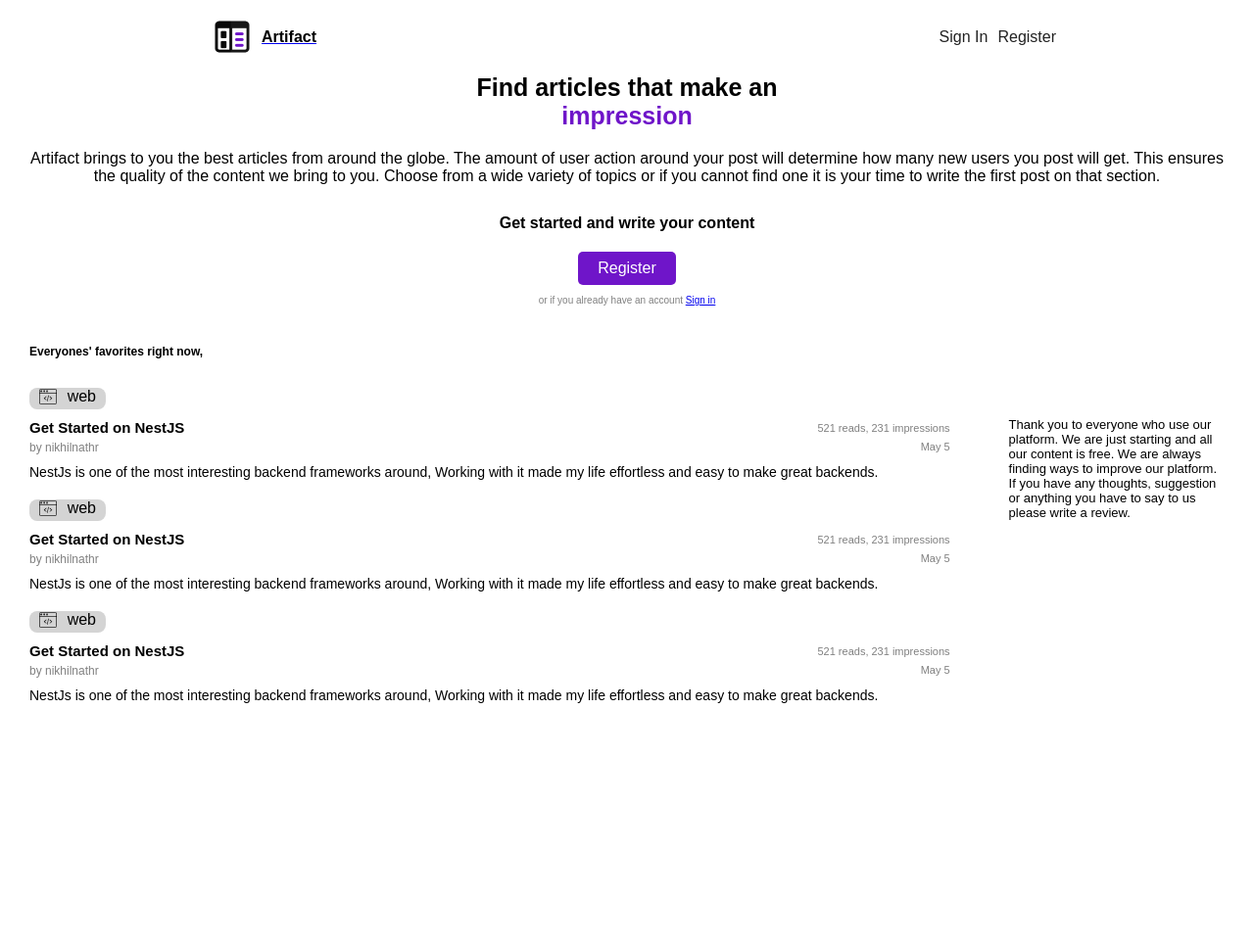
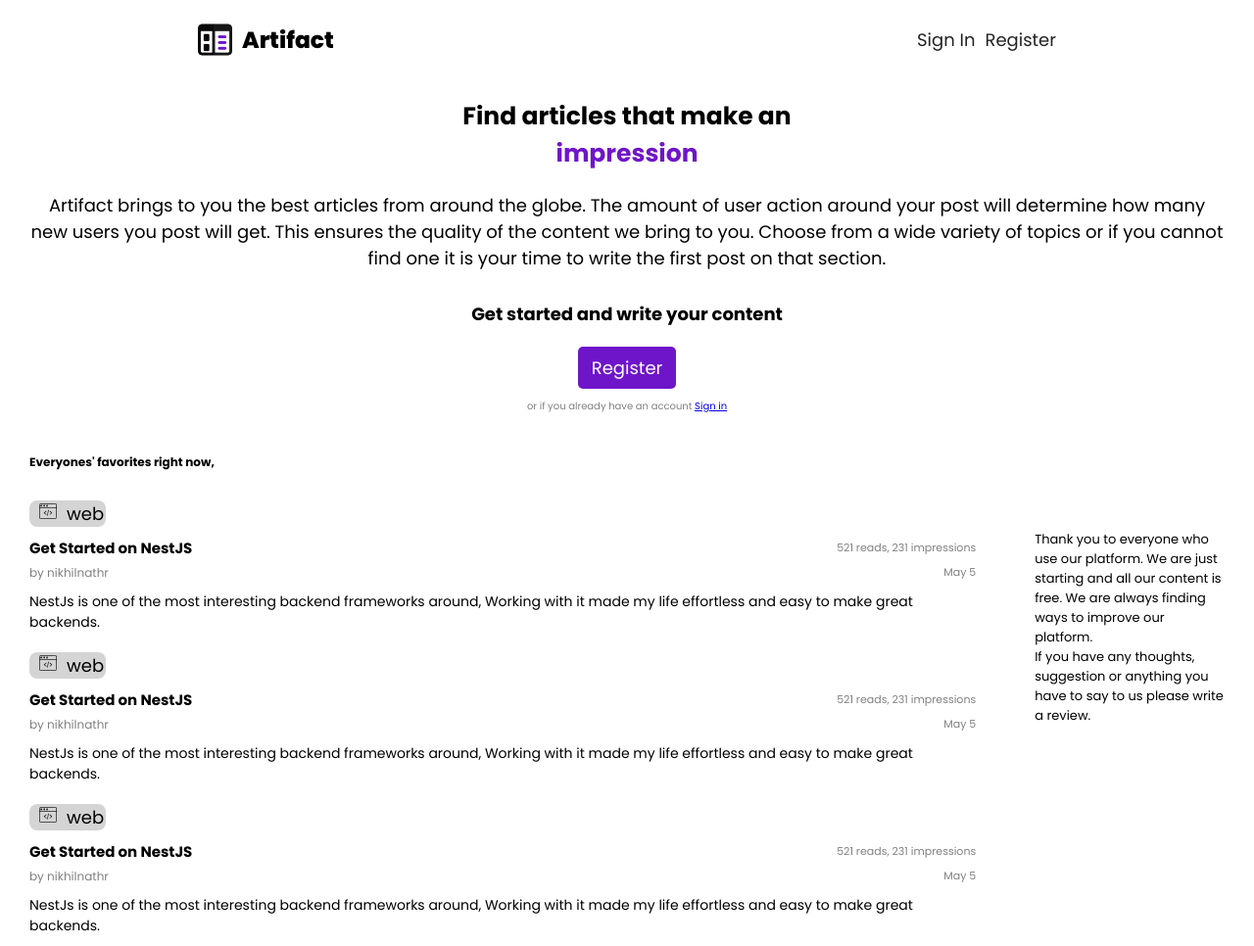
Before and after one commit to sivanandini029/artifact, a PHP site: page / in a window 1280 px wide. Shown: the whole page at 98% size. Before the commit the page ends 718 px from the top, so only its background shows below. Run offline with PHP 8.4, Linux system fonts and the light colour scheme.

Commit message:
Modify header styles

```diff
--- a/index.html
+++ b/index.html
@@ -3,19 +3,19 @@
     <head>
         <title>artifact</title>
         <link rel="stylesheet" href="style.css">
-        <link href="https://fonts.googleapis.com/css2?family=Poppins:ital,wght@0,400;0,500;1,800&display=swap" rel="stylesheet">
+        <link href="https://fonts.googleapis.com/css2?family=Poppins:wght@400;700;800&display=swap" rel="stylesheet">
     </head>
     <body>
-        <div class="desktop-1">
+        <div class="container">
             <header class="header">
                 <div class="nav-bar">
                     <a href="#" class="brand-name">
                         <img src="app-icon.png">
                         <span class="artifact">Artifact</span>
                     </a>
-                    <nav class="right-side">
-                        <a href="#" class="sign-in">Sign In</a>
-                        <a href="#" class="register">Register</a>
+                    <nav class="nav">
+                        <a href="#" class="link">Sign In</a>
+                        <a href="#" class="link">Register</a>
                     </nav>
                 </div>
             </header>
--- a/style.css
+++ b/style.css
@@ -2,67 +2,56 @@
     padding: 0;
     margin: 0;
     box-sizing: border-box;
-    font-family: sans-serif;
+}
 
+:root {
+    font-size: 18px;
 }
 body {
     background: #ffffff;
-    font-family: "Poppins",sans-serif;
+    font-family: "Poppins", sans-serif;
 }
 /*header*/
 .header {
     display: flex;
     justify-content: center;
+    height: 80px;
 }
-.nav-bar {
+.header .nav-bar {
     width: 70%;
     padding: 10px;
     display: flex;
     justify-content: space-between;
-    padding-top: 10px;
-    padding: 20px 10px 0 10px;
 }
-.right-side {
+.header .nav-bar .nav {
     display: flex;
     align-items: center;
 }
-.right-side .register {
+.header .nav .link {
     padding-left: 10px;
     text-decoration: none;
     color: #222222;
+    cursor: pointer;
+    transition: color 300ms ease-in-out;
 }
-.right-side .register:hover {
+.header .nav .link:hover {
     color: #6F15C9;
-    cursor: pointer;
-    text-decoration: #6f15c9 underline;
-}
-.right-side .sign-in:hover {
-    color: #6F15C9;
-    cursor: pointer;
-    text-decoration: #6f15c9 underline;
 }
 
-.right-side .sign-in {
-    text-decoration: none;
-    color: #222222;
-}
-.brand-name {
+.header .nav-bar .brand-name {
     display: flex;
     align-items: center;
+    text-decoration: none;
+    font-size: 1.3rem;
 }
 .header .nav-bar .brand-name img {
     width: 35px;
     height: 35px;
-    transform: translateX(50%);
 }
-.nav-bar .brand-name .artifact {
+.header .nav-bar .brand-name .artifact {
     color: #000000;
-    font-weight: bold;
-    padding-left: 30px;
-    text-decoration: none;
-}
-.artifact{
-    text-decoration: none;
+    font-weight: 800;
+    padding-left: 10px;
 }
 
 /*body*/
```
